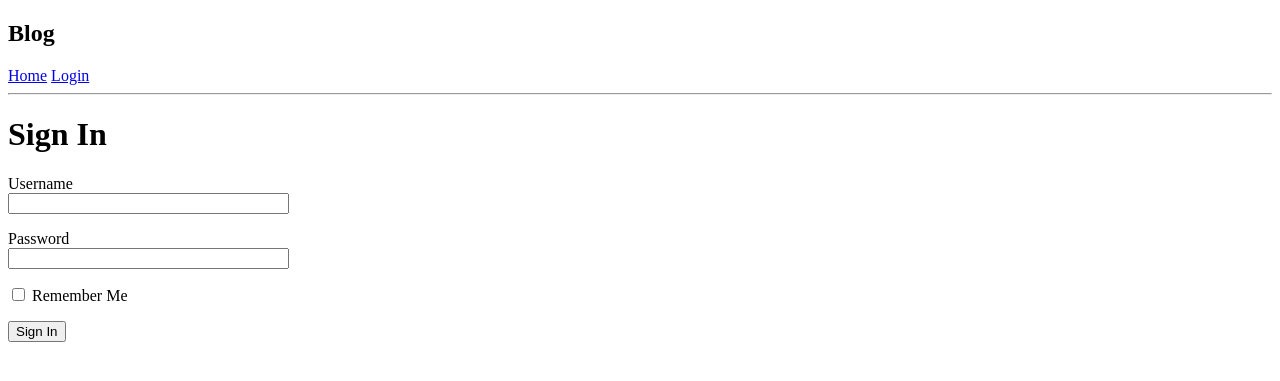
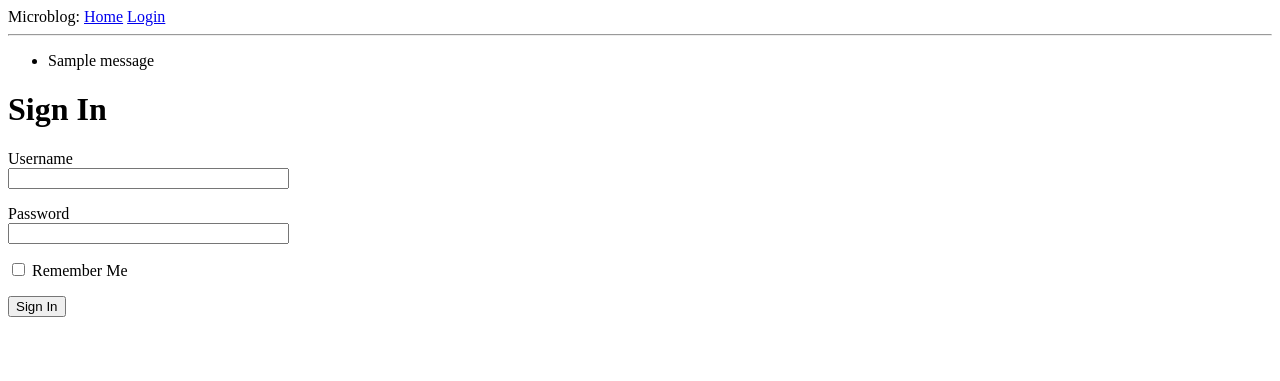
Before and after one commit to JamesPrenticez/mega-flask-tut, a Flask app: page /login in a window 1280 px wide. Shown: the top 381 px of the page. Run offline with Flask 2, Linux system fonts and the light colour scheme; one stand-in notice (Sample message) is shown.

Commit message:
chapter 3

```diff
--- a/app/routes.py
+++ b/app/routes.py
@@ -1,11 +1,12 @@
-from flask import render_template
+from flask import render_template, flash, redirect, url_for
 from app import app
 from app.forms import LoginForm
+
 
 @app.route('/')
 @app.route('/index')
 def index():
-    user = {'username': 'Miguel'}
+    user = {'username': 'james'}
 
     posts = [
         {
@@ -20,7 +21,12 @@ def index():
 
     return render_template('index.html', title='Home', user=user, posts=posts)
 
-@app.route('/login')
+
+@app.route('/login', methods=['GET', 'POST'])
 def login():
     form = LoginForm()
+    if form.validate_on_submit():
+        flash('Login requested for user {}, remember_me={}'.format(
+            form.username.data, form.remember_me.data))
+        return redirect(url_for('index'))
     return render_template('login.html', title='Sign In', form=form)
--- a/app/templates/base.html
+++ b/app/templates/base.html
@@ -1,18 +1,27 @@
-<!DOCTYPE html>
-<html lang="en">
+<html>
     <head>
-    <meta charset="UTF-8">
-    <meta http-equiv="X-UA-Compatible" content="IE=edge">
-    <meta name="viewport" content="width=device-width, initial-scale=1.0">
+        {% if title %}
         <title>{{ title }}</title>
+        {% else %}
+        <title>microblog</title>
+        {% endif %}
     </head>
     <body>
-    <nav>
-        <h1>Blog</h1>
+        <div>
+            Microblog:
             <a href="/index">Home</a>
             <a href="/login">Login</a>
-    </nav>
+        </div>
         <hr>
+        {% with messages = get_flashed_messages() %}
+        {% if messages %}
+        <ul>
+            {% for message in messages %}
+            <li>{{ message }}</li>
+            {% endfor %}
+        </ul>
+        {% endif %}
+        {% endwith %}
         {% block content %}{% endblock %}
     </body>
 </html>
--- a/app/templates/login.html
+++ b/app/templates/login.html
@@ -6,11 +6,17 @@
         {{ form.hidden_tag() }}
         <p>
             {{ form.username.label }}<br>
-            {{ form.username(size=32) }}
+            {{ form.username(size=32) }}<br>
+            {% for error in form.username.errors %}
+            <span style="color: red;">[{{ error }}]</span>
+            {% endfor %}
         </p>
         <p>
             {{ form.password.label }}<br>
-            {{ form.password(size=32) }}
+            {{ form.password(size=32) }}<br>
+            {% for error in form.password.errors %}
+            <span style="color: red;">[{{ error }}]</span>
+            {% endfor %}
         </p>
         <p>{{ form.remember_me() }} {{ form.remember_me.label }}</p>
         <p>{{ form.submit() }}</p>
```
Lines whose indentation alone changed are shown as unchanged.
